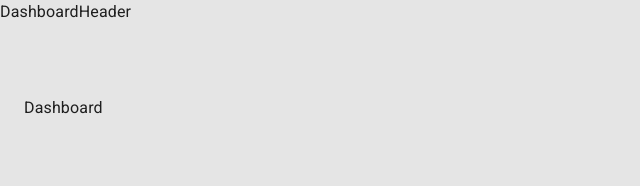
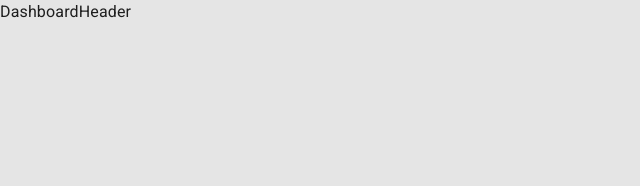
Before and after one commit to miveh/react_shop_legochi, a React (Vite) app: page /dashboard in a window 1280 px wide. Shown: the top 186 px of the page, without its empty margins (0-640 px from the left). Built offline with nearby package versions, Linux system fonts and the light colour scheme.

Commit message:
dashboard main page start component

```diff
--- a/src/pages/dashboard/Dashboard.jsx
+++ b/src/pages/dashboard/Dashboard.jsx
@@ -1,7 +1,22 @@
+import {
+  Avatar,
+  Box,
+  Card,
+  CardContent,
+  Grid,
+  LinearProgress,
+  Typography,
+} from "@mui/material";
+
+import People from "@mui/icons-material/People";
 import React from "react";
 
 function Dashboard() {
-  return <div>Dashboard</div>;
+  return (
+    <Box sx={{ mt: 3, bgcolor: (theme) => theme.palette.background.default }}>
+      <Grid container spacing={4}></Grid>
+    </Box>
+  );
 }
 
 export default Dashboard;
```
